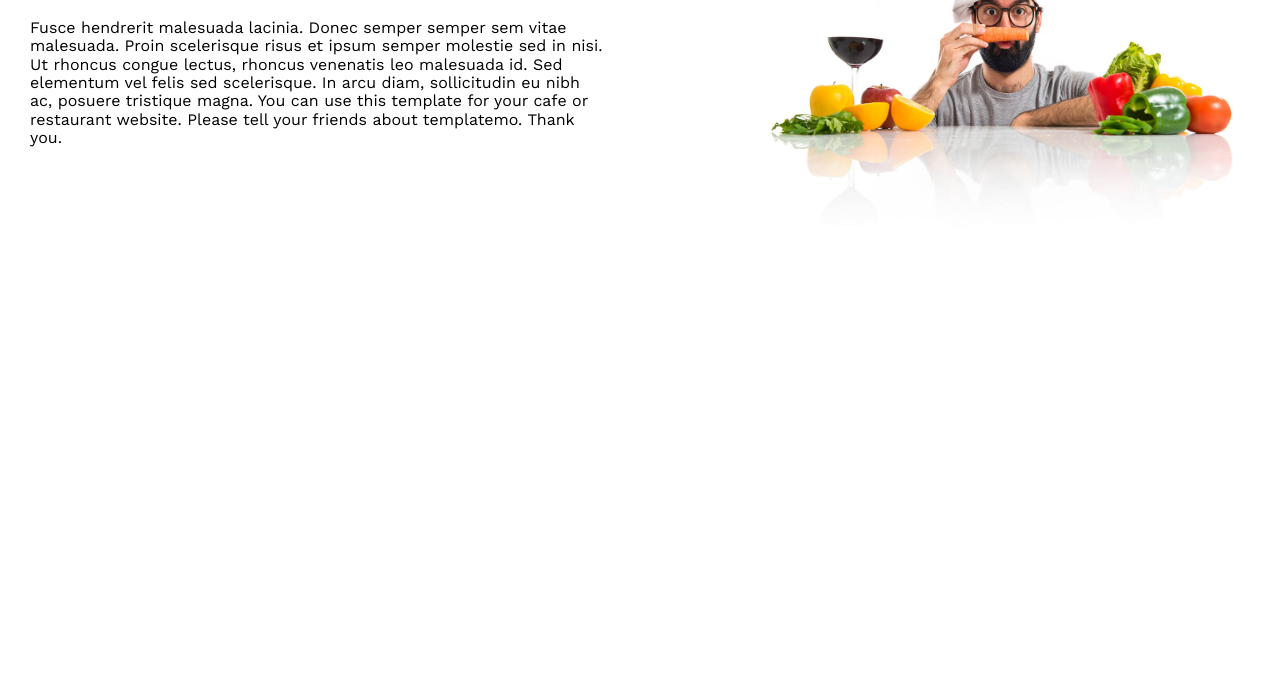
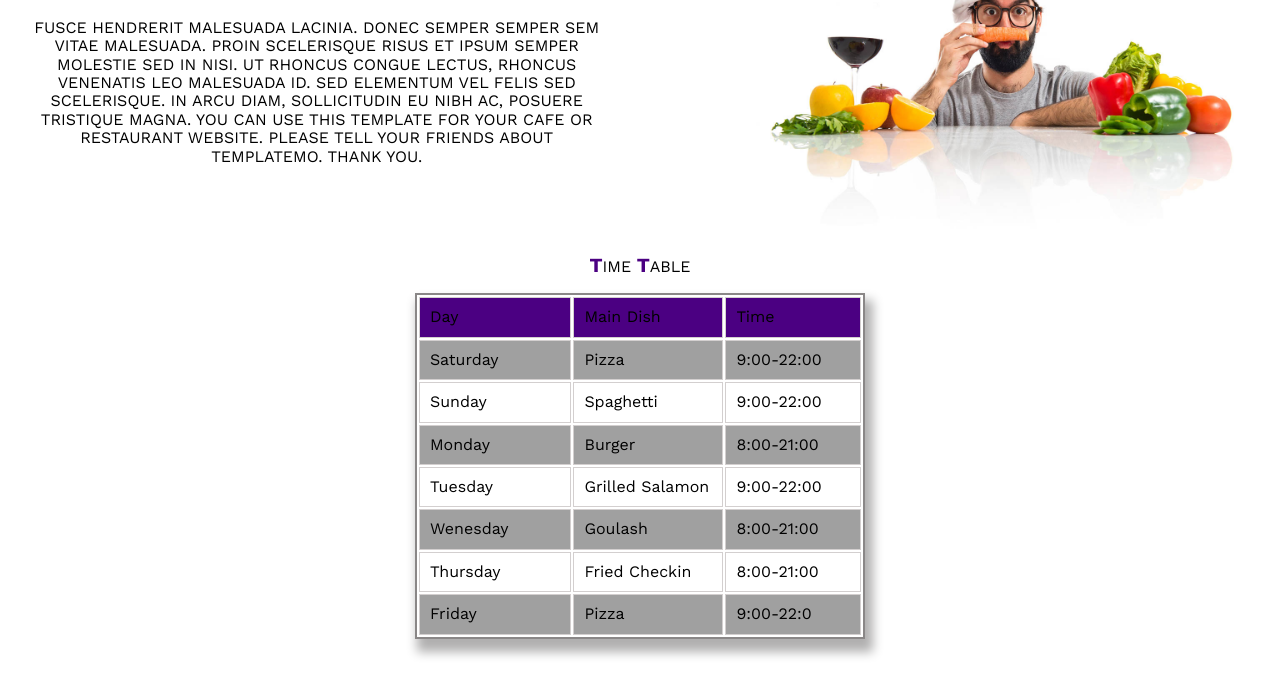
Before and after one commit to mohamed-sherif-bu/heaven-resturant-my-first-project-, a plain HTML site: page index2.html in a window 1280 px wide. Shown: the part 256-935 px from the top of the page. Before the commit the page ends 800 px from the top, so only its background shows below. Drawn offline with nearby package versions, Linux system fonts and the light colour scheme.

Commit message:
Add files via upload

```diff
--- a/css/index2.css
+++ b/css/index2.css
@@ -175,3 +175,53 @@ img{
         width: 360px;
     }
 }
+/* table */
+
+
+table{
+
+    display:flex;
+    justify-content: center;
+    margin: auto;
+   border:2px #8a8787 solid;
+   width: 450px;
+   margin-bottom: 40px;
+   box-shadow: 5px  10px 10px 3px #b1b0b0;
+}
+td{ color:rgb(0, 0, 0);
+    padding: 10px;
+    text-transform: capitalize;
+     border:1px rgb(211, 207, 207) solid;
+     width:200px;
+
+}
+tr:hover{
+   background-color: indigo;
+   color: white;
+}
+.head{
+    background-color: indigo;
+
+}
+.t{
+background-color: rgb(160, 160, 160);
+}
+.n{
+
+}
+p{
+    text-align: center;
+    text-transform: uppercase;
+}
+p span{
+    color: indigo;
+    font-weight: bold;
+    font-size: 20px;
+}
+@media(max-width:600px){
+
+    table{
+        width:320px
+    }
+
+}
--- a/index2.html
+++ b/index2.html
@@ -51,6 +51,49 @@
                     <img src="css/about-image.jpg">
                 </div>
         </div>
+        <p><span>t</span>ime <span>t</span>able</p>
+        <table>
+            <tr class="head">
+                <td>Day</td>
+                <td>Main Dish</td>
+                <td>Time</td>
+            </tr>
+            <tr class="t">
+                <td>saturday</td>
+                <td>pizza</td>
+                <td>9:00-22:00</td>
+            </tr>
+            <tr class="n">
+                <td>sunday</td>
+                <td>spaghetti</td>
+                <td>9:00-22:00</td>
+            </tr>
+            <tr class="t">
+                <td>monday</td>
+                <td>burger</td>
+                <td>8:00-21:00</td>
+            </tr>
+            <tr class="n">
+                <td>tuesday</td>
+                <td>grilled salamon</td>
+                <td>9:00-22:00</td>
+            </tr>
+            <tr class="t">
+                <td>wenesday</td>
+                <td>goulash</td>
+                <td>8:00-21:00</td>
+            </tr>
+            <tr class="n">
+                <td>thursday</td>
+                <td>fried checkin</td>
+                <td>8:00-21:00</td>
+            </tr>
+            <tr class="t">
+                <td>friday</td>
+                <td>pizza</td>
+                <td>9:00-22:0</td>
+            </tr>
+        </table>
     <script>
         const togglebutton = document.getElementsByClassName('toggle-button')[0]
      const navbarlinks = document.getElementsByClassName('navbar-links')[0]
```
Also changed, not shown: css/order.css (+4 -4 lines).
